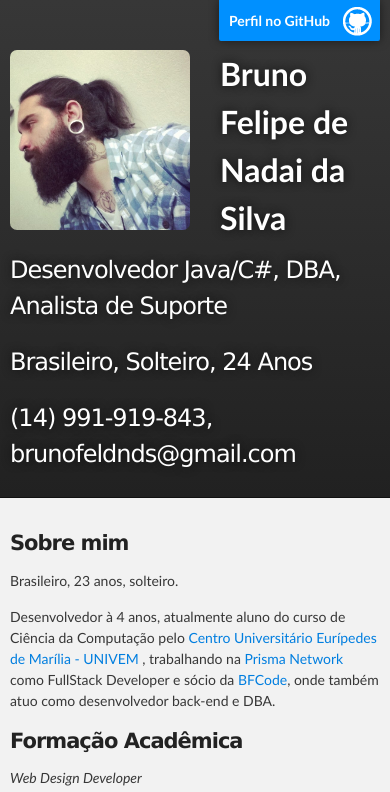
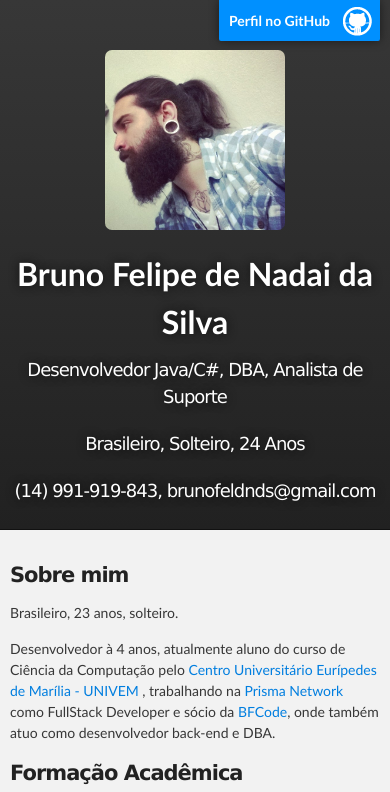
Before and after one commit to brudev/brudev.github.io, a plain HTML site: page index.html in a window 390 px wide. Shown: the top 792 px of the page. Drawn offline with Linux system fonts and the light colour scheme.

Commit message:
Alterações no cabeçalho
- Alteração nos tamanhos das fontes.
- Adição de @media para tratamento de tamanho pequeno (smartphones)

```diff
--- a/stylesheets/stylesheet.css
+++ b/stylesheets/stylesheet.css
@@ -302,14 +302,14 @@ Full-Width Styles
 #project_title {
   margin: 0;
   color: #fff;
-  font-size: 56px;
+  font-size: 30px;
   font-weight: 700;
   text-shadow: #111 0px 0px 10px;
 }
 
 #project_tagline {
   color: #fff;
-  font-size: 24px;
+  font-size: 18px;
   font-weight: 300;
   background: none;
   text-shadow: #111 0px 0px 10px;
@@ -424,3 +424,15 @@ Small Device Styles
   }
 
 }
+
+@media (max-width: 615px)
+{
+  #profile_pic {
+    float:none !important;
+    margin: 0 auto 20px !important;
+  }
+
+  #profile_info {
+    text-align: center !important;
+  }
+}
```
